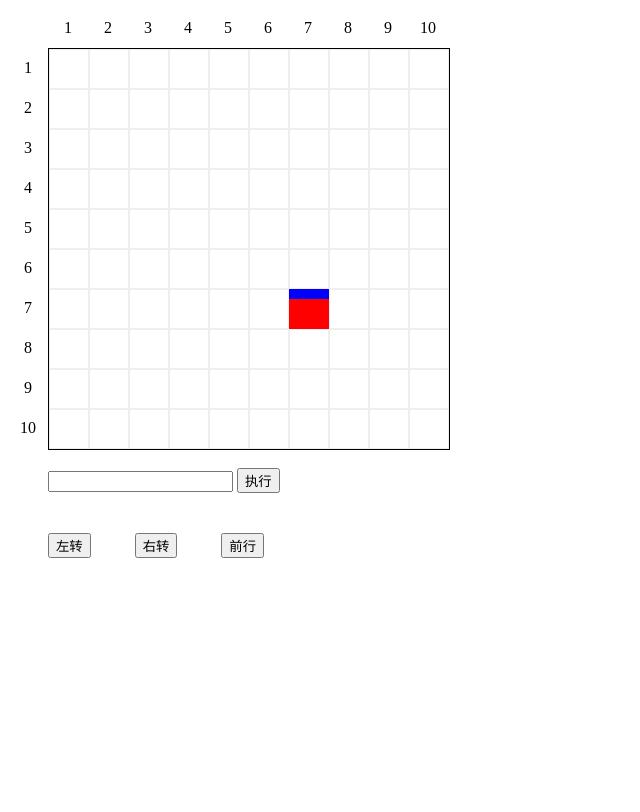
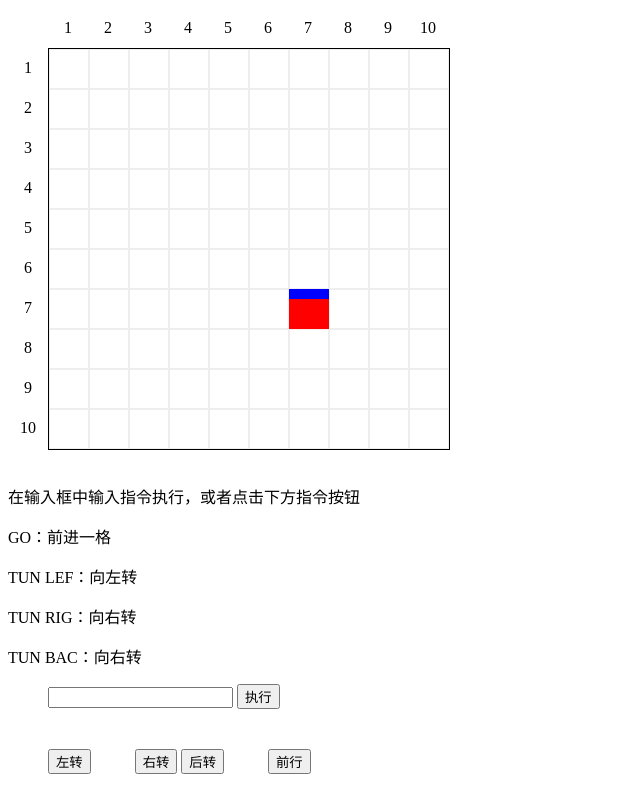
Before and after one commit to Zhouxingzu/Baidu-IFE2017, a plain HTML site: page Yaoyao_college/demo4/demo4.html in a window 1280 px wide. Shown: the whole page, without its empty margins (0-640 px from the left). Drawn offline with Linux system fonts and the light colour scheme.

Commit message:
Update demo4.html

```diff
--- a/Yaoyao_college/demo4/demo4.html
+++ b/Yaoyao_college/demo4/demo4.html
@@ -139,11 +139,17 @@
             </div>
         </div>
     </div>
+    <p>在输入框中输入指令执行，或者点击下方指令按钮</p>
+    <p>GO：前进一格</p>
+    <p>TUN LEF：向左转</p>
+    <p>TUN RIG：向右转</p>
+    <p>TUN BAC：向右转</p>
     <input type="text" value="" id="text">
     <input type="submit" value="执行" id="button">
     <br>
     <input type="submit" value="左转" id="left" onClick="turnLeft()">
     <input type="submit" value="右转" id="right" onClick="turnRight()">
+    <input type="submit" value="后转" id="back" onClick="turnRight(),turnRight()">
     <input type="submit" value="前行" id="go" onClick="toGo()">
     <script type="text/javascript" src="js/index.js"></script>
 </body>
```
